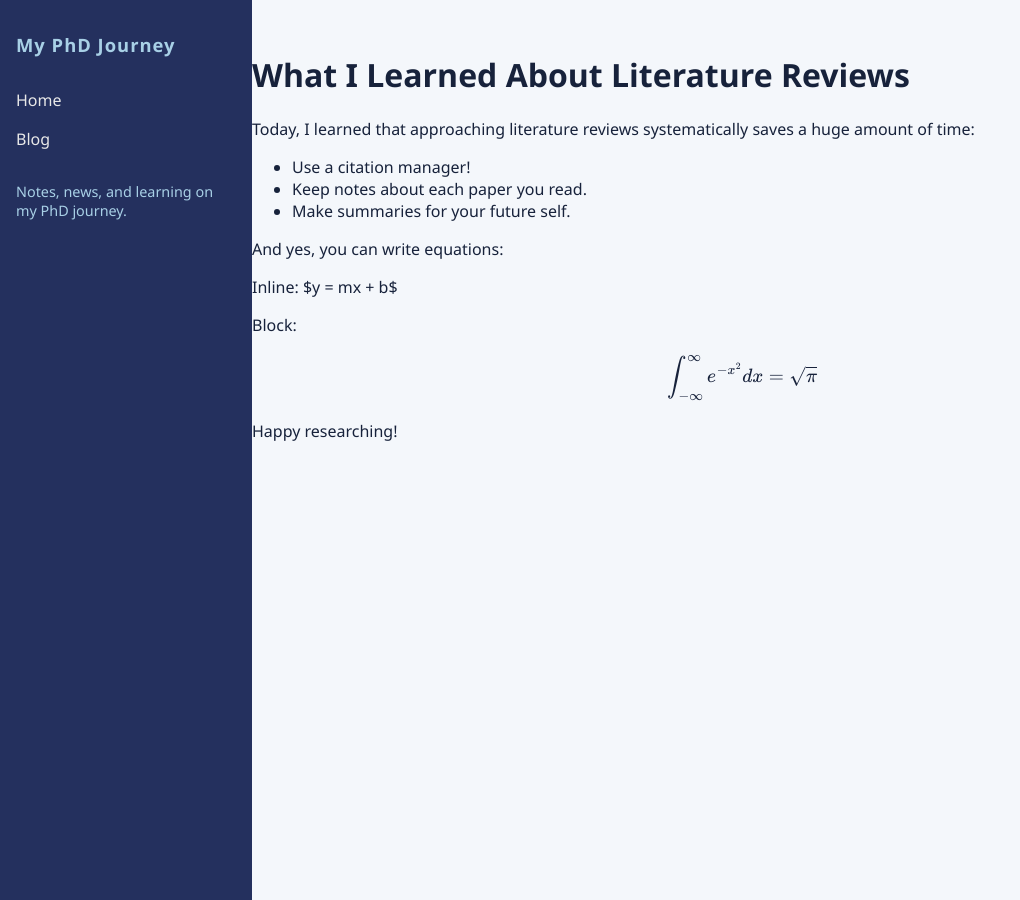
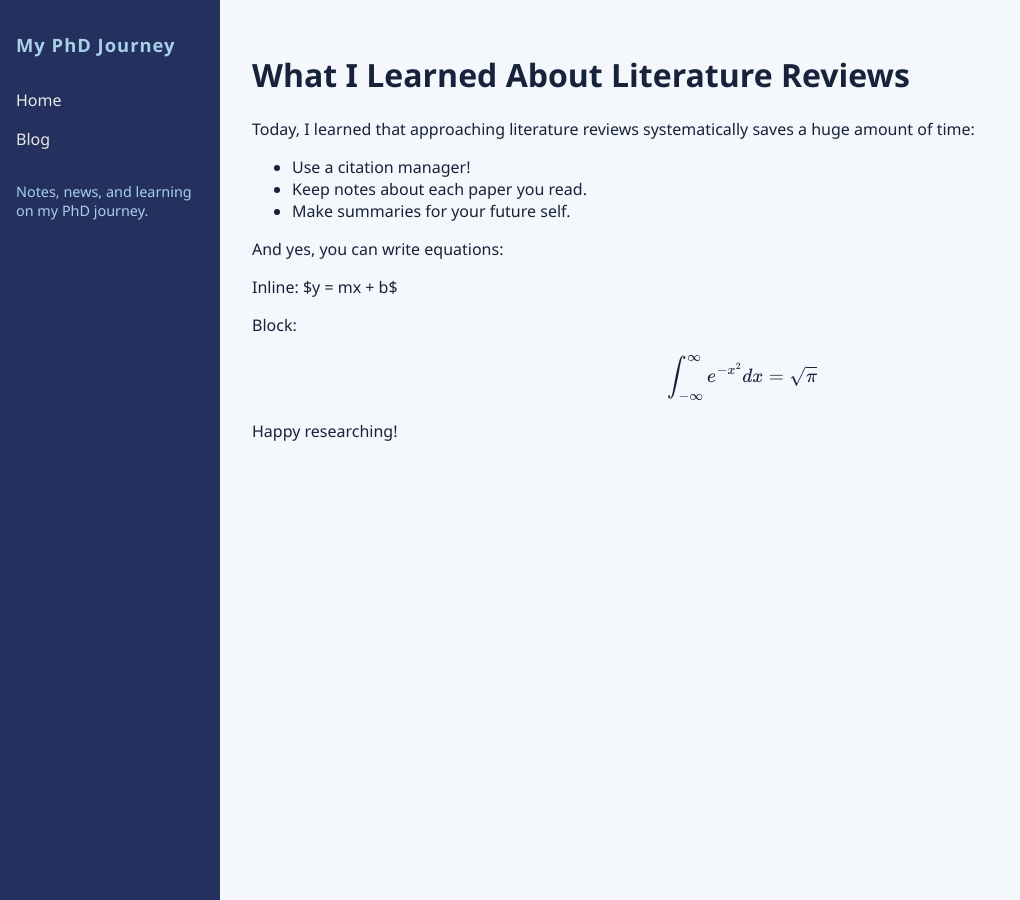
Before and after one commit to arturombug/arturombug.github.io, a Jekyll site: the page built from _posts/2024-06-14-lesson-learned.md, in a window 1280 px wide. Shown: the whole page, without its empty margins (0-1020 px from the left). Built offline with Jekyll 4.4.1, drawn with Linux system fonts in a browser that asks for light colours.

Commit message:
solve blog link and sidebar covering content

```diff
--- a/assets/css/styles.css
+++ b/assets/css/styles.css
@@ -3,7 +3,6 @@ body {
   margin: 0;
   background: #f4f7fb;
   color: #17223b;
-  display: flex;
 }
 main {
   flex: 1;
@@ -19,6 +18,7 @@ main {
     position: fixed;
     left: 0;
     top: 0;
+    box-sizing: border-box;
 }
 .sidebar h1 {
   font-size: 1.15rem;
```
Lines whose indentation alone changed are shown as unchanged.
